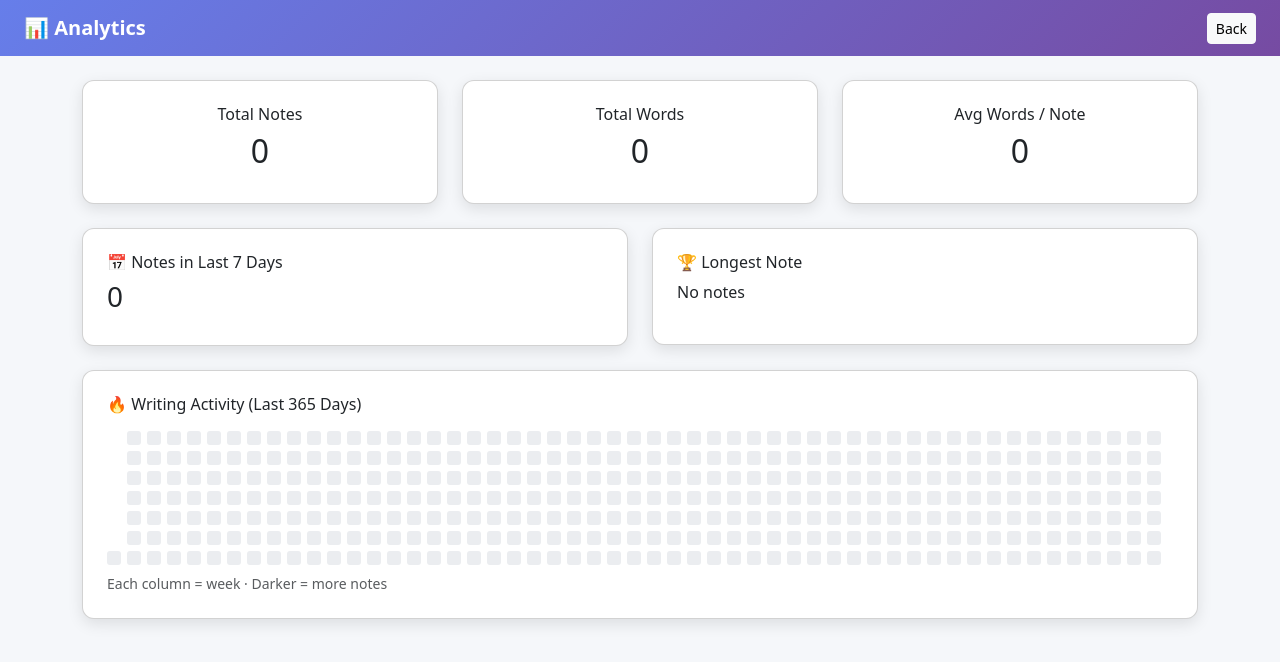
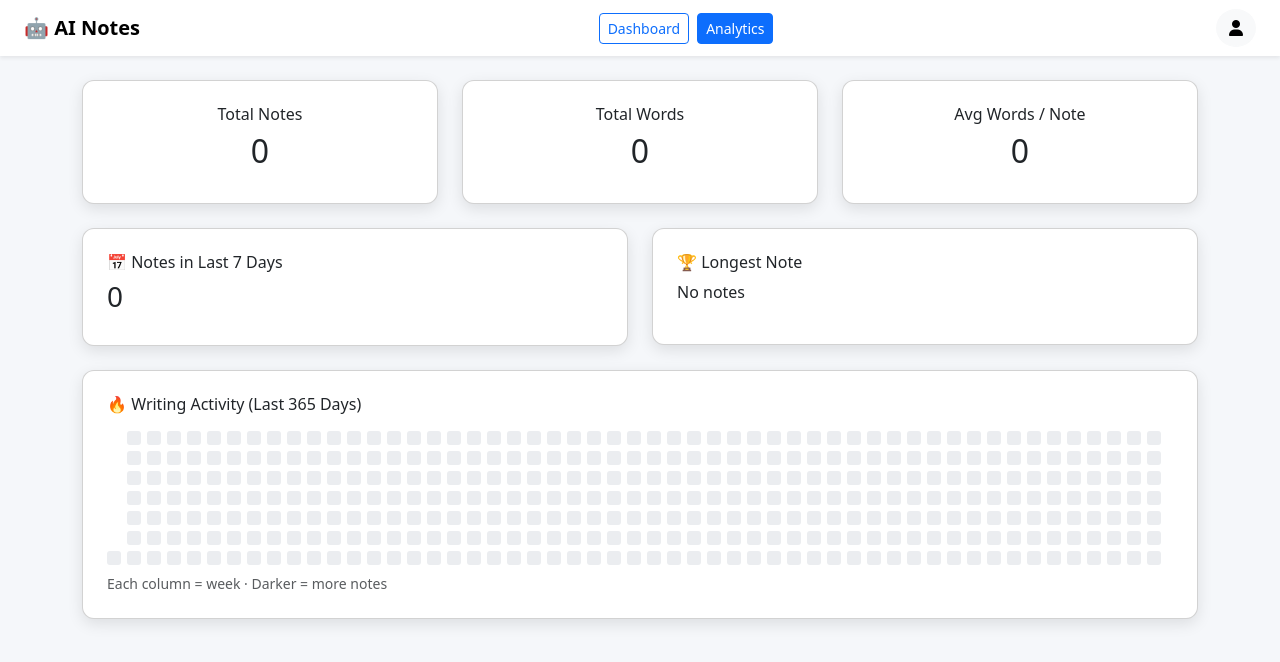
Before and after one commit to MadhavGupta2004/ai-notes, a React (Vite) app: page /analytics in a window 1280 px wide. Shown: the top 662 px of the page. Built offline with nearby package versions, Linux system fonts and the light colour scheme.

Commit message:
Add Google Auth, analytics, heatmap, navbar navigation

```diff
--- a/index.html
+++ b/index.html
@@ -12,5 +12,10 @@
   <body>
     <div id="root"></div>
     <script type="module" src="/src/main.jsx"></script>
+    <script
+  src="https://cdn.jsdelivr.net/npm/bootstrap@5.3.0/dist/js/bootstrap.bundle.min.js"
+  defer
+></script>
+
   </body>
 </html>
--- a/package.json
+++ b/package.json
@@ -10,6 +10,7 @@
     "preview": "vite preview"
   },
   "dependencies": {
+    "firebase": "^12.8.0",
     "lucide-react": "^0.562.0",
     "react": "^19.2.0",
     "react-dom": "^19.2.0",
--- a/src/auth/Login.jsx
+++ b/src/auth/Login.jsx
@@ -1,5 +1,7 @@
 import { useState } from 'react';
 import { useNavigate } from 'react-router-dom';
+import { signInWithPopup } from "firebase/auth";
+import { auth, googleProvider } from "../firebase";
 
 
 export default function Login() {
@@ -61,6 +63,21 @@ navigate("/dashboard");
       handleSubmit();
     }
   };
+  const handleGoogleLogin = async () => {
+  try {
+    const result = await signInWithPopup(auth, googleProvider);
+    const user = result.user;
+
+    localStorage.setItem("isLoggedIn", "true");
+    localStorage.setItem("userId", user.uid);
+    localStorage.setItem("userEmail", user.email);
+
+    navigate("/dashboard");
+  } catch (error) {
+    console.error(error);
+    alert("Google login failed");
+  }
+};
 
   return (
     <>
@@ -257,6 +274,16 @@ navigate("/dashboard");
               {isLogin ? 'Sign In' : 'Sign Up'}
             </button>
 
+            <button
+  onClick={handleGoogleLogin}
+  className="btn btn-outline-dark w-100 mt-2"
+>
+  <i className="fab fa-google me-2"></i>
+  Continue with Google
+</button>
+
+
+
             <div className="text-center">
               <button
                 onClick={() => {
--- /dev/null
+++ b/src/components/TopNavbar.jsx
@@ -0,0 +1,87 @@
+import { useNavigate, useLocation } from "react-router-dom";
+import { signOut } from "firebase/auth";
+import { auth } from "../firebase";
+
+export default function TopNavbar({ title }) {
+  const navigate = useNavigate();
+  const location = useLocation();
+  const userEmail = localStorage.getItem("userEmail");
+
+  const isDashboard = location.pathname === "/dashboard";
+  const isAnalytics = location.pathname === "/analytics";
+
+  const handleLogout = async () => {
+    await signOut(auth);
+    localStorage.removeItem("isLoggedIn");
+    localStorage.removeItem("userEmail");
+    localStorage.removeItem("userId");
+    navigate("/auth");
+  };
+
+  return (
+    <nav className="navbar navbar-light bg-white shadow-sm px-4 d-flex align-items-center justify-content-between">
+
+      {/* LEFT: WEBSITE NAME */}
+      <span
+        className="navbar-brand fw-bold"
+        style={{ cursor: "pointer" }}
+        onClick={() => navigate("/dashboard")}
+      >
+        🤖 AI Notes
+      </span>
+
+      {/* CENTER: PAGE NAV */}
+      <div className="d-flex gap-2">
+        <button
+          className={`btn btn-sm ${
+            isDashboard ? "btn-primary" : "btn-outline-primary"
+          }`}
+          onClick={() => navigate("/dashboard")}
+        >
+          Dashboard
+        </button>
+
+        <button
+          className={`btn btn-sm ${
+            isAnalytics ? "btn-primary" : "btn-outline-primary"
+          }`}
+          onClick={() => navigate("/analytics")}
+        >
+          Analytics
+        </button>
+      </div>
+
+      {/* RIGHT: PROFILE */}
+      <div className="dropdown">
+        <button
+          className="btn btn-light rounded-circle"
+          data-bs-toggle="dropdown"
+        >
+          <i className="fas fa-user"></i>
+        </button>
+
+        <ul className="dropdown-menu dropdown-menu-end">
+          <li className="dropdown-item-text small text-muted">
+            Signed in as
+          </li>
+
+          <li className="dropdown-item-text fw-semibold">
+            {userEmail}
+          </li>
+
+          <li><hr className="dropdown-divider" /></li>
+
+          <li>
+            <button
+              className="dropdown-item text-danger"
+              onClick={handleLogout}
+            >
+              <i className="fas fa-sign-out-alt me-2"></i>
+              Logout
+            </button>
+          </li>
+        </ul>
+      </div>
+    </nav>
+  );
+}
--- /dev/null
+++ b/src/firebase.js
@@ -0,0 +1,16 @@
+import { initializeApp } from "firebase/app";
+import { getAuth, GoogleAuthProvider } from "firebase/auth";
+
+const firebaseConfig = {
+  apiKey: "AIzaSyCzvoKGAeX21mCttvOUBGkSBZkomAnJOr0",
+  authDomain: "ai-notes-75a33.firebaseapp.com",
+  projectId: "ai-notes-75a33",
+  storageBucket: "ai-notes-75a33.firebasestorage.app",
+  messagingSenderId: "255288722688",
+  appId: "1:255288722688:web:cd397f525041e4edc71fe5",
+};
+
+const app = initializeApp(firebaseConfig);
+
+export const auth = getAuth(app);
+export const googleProvider = new GoogleAuthProvider();
--- a/src/pages/Analytics.jsx
+++ b/src/pages/Analytics.jsx
@@ -1,5 +1,9 @@
 import { useEffect, useState } from "react";
 import { useNavigate } from "react-router-dom";
+import { signOut } from "firebase/auth";
+import { auth } from "../firebase";
+import TopNavbar from "../components/TopNavbar";
+
 
 export default function Analytics() {
   const navigate = useNavigate();
@@ -12,7 +16,6 @@ export default function Analytics() {
     const storedNotes = JSON.parse(localStorage.getItem(notesKey)) || [];
     setNotes(storedNotes);
   }, [notesKey]);
-
   // 📊 CALCULATIONS
   const totalNotes = notes.length;
 
@@ -75,6 +78,14 @@ last365Days.forEach((item, index) => {
     week = Array(7).fill(null);
   }
 });
+const handleLogout = async () => {
+  await signOut(auth);
+  localStorage.removeItem("isLoggedIn");
+  localStorage.removeItem("userEmail");
+  localStorage.removeItem("userId");
+
+  navigate("/auth");
+};
 
 
 
@@ -100,18 +111,7 @@ last365Days.forEach((item, index) => {
       `}</style>
 
       {/* Navbar */}
-      <nav className="navbar gradient px-4">
-        <span className="navbar-brand text-white fw-bold">
-          📊 Analytics
-        </span>
-        <button
-          className="btn btn-light btn-sm"
-          onClick={() => navigate("/dashboard")}
-        >
-          Back
-        </button>
-      </nav>
-
+   <TopNavbar title="📊 Analytics" />
       <div className="container py-4">
         <div className="row g-4">
           <div className="col-md-4">
--- a/src/pages/Dashboard.jsx
+++ b/src/pages/Dashboard.jsx
@@ -1,5 +1,8 @@
 import { useState, useEffect } from "react";
 import { useNavigate } from "react-router-dom";
+import { signOut } from "firebase/auth";
+import { auth } from "../firebase";
+import TopNavbar from "../components/TopNavbar";
 
 export default function Dashboard() {
   const navigate = useNavigate();
@@ -56,11 +59,21 @@ export default function Dashboard() {
       setSelectedNote(notes[0]);
     }
   }, [notes]);
-  const handleLogout = () => {
-    localStorage.removeItem("isLoggedIn");
-    localStorage.removeItem("userEmail");
+  useEffect(() => {
+  if (!localStorage.getItem("isLoggedIn")) {
     navigate("/auth");
-  };
+  }
+}, []);
+
+const handleLogout = async () => {
+  await signOut(auth);
+  localStorage.removeItem("isLoggedIn");
+  localStorage.removeItem("userEmail");
+  localStorage.removeItem("userId");
+
+  navigate("/auth");
+};
+
 
   const handleSummarize = async (note) => {
     if (aiLoading) return; // double click protection
@@ -274,24 +287,8 @@ export default function Dashboard() {
       `}</style>
       <div className="dashboard-container">
         {/* Navbar */}
-        <nav className="navbar navbar-custom navbar-dark">
-          <div className="container-fluid px-4">
-            <span className="navbar-brand mb-0 h1">
-              <i className="fas fa-robot me-2"></i>
-              AI Notes Summarizer
-            </span>
-            <button onClick={handleLogout} className="btn btn-light btn-sm">
-              <i className="fas fa-sign-out-alt me-2"></i>
-              Logout
-            </button>
-            <button
-  className="btn btn-light btn-sm me-2"
-  onClick={() => navigate("/analytics")}
->
-  Analytics
-</button>
-          </div>
-        </nav>
+       <TopNavbar title="📝 Dashboard" />
+
 
         <div className="row g-0">
           {/* Sidebar */}
```
Also changed, not shown: 1 other file (tests, documents, lock files or other folders).
